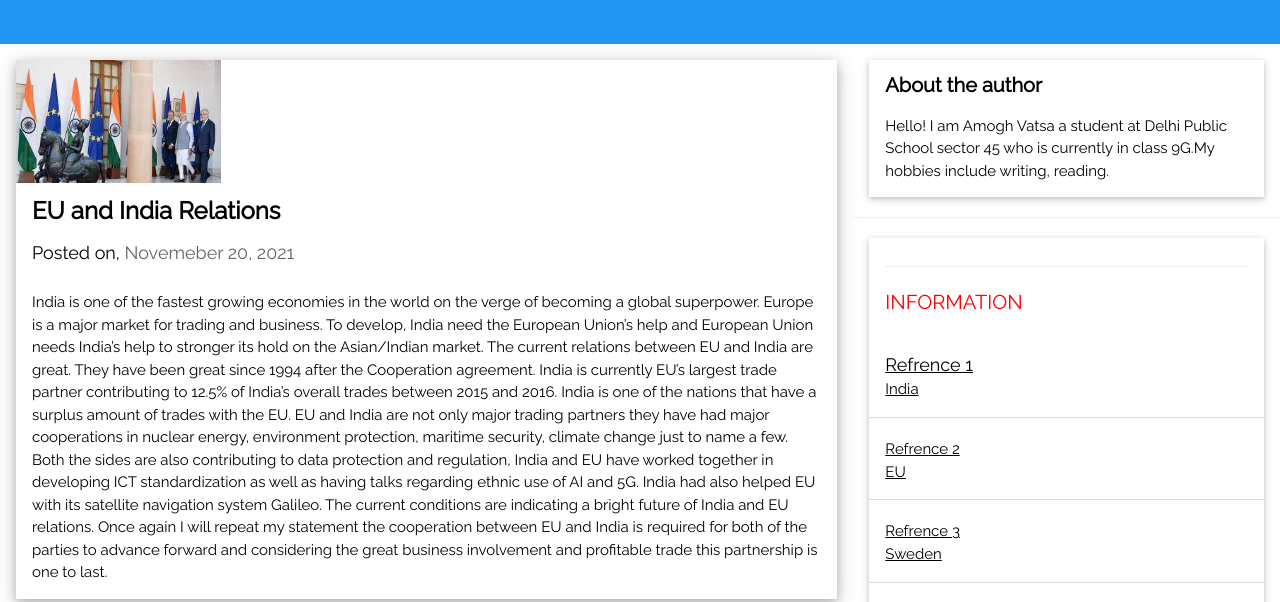
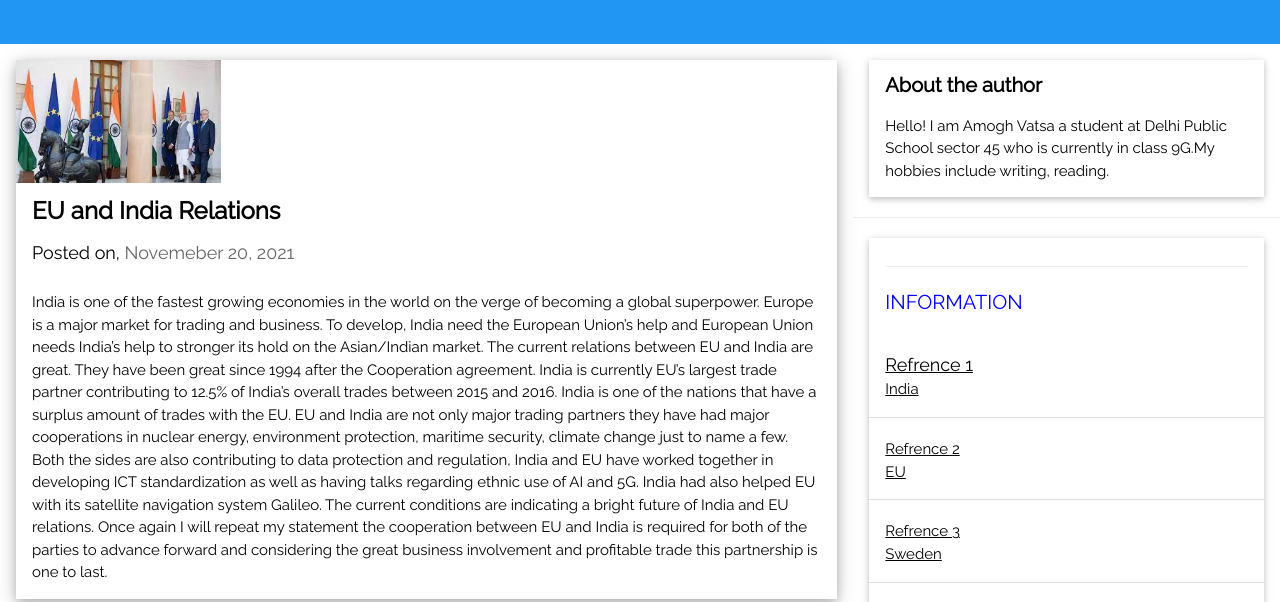
Before and after one commit to AMOGHVATSA/AMOGHVATSA.github.io, a plain HTML site: page index.html in a window 1280 px wide. Shown: the part 137-739 px from the top of the page. Drawn offline with nearby package versions, Linux system fonts and the light colour scheme.

Commit message:
Update index.html

```diff
--- a/index.html
+++ b/index.html
@@ -87,7 +87,7 @@ I am Amogh Vatsa a student at Delhi Public School sector 45 who is currently in
     <div class="w3-container w3-padding">
 
   <hr>
-        <h4 style="color:red">INFORMATION</h4>
+        <h4 style="color:blue">INFORMATION</h4>
     </div>
 
     <ul class="w3-ul w3-hoverable w3-white">
```
